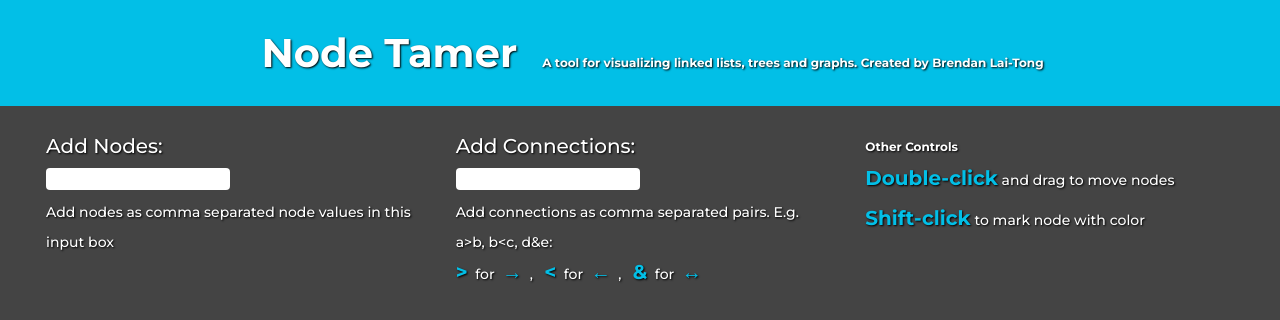
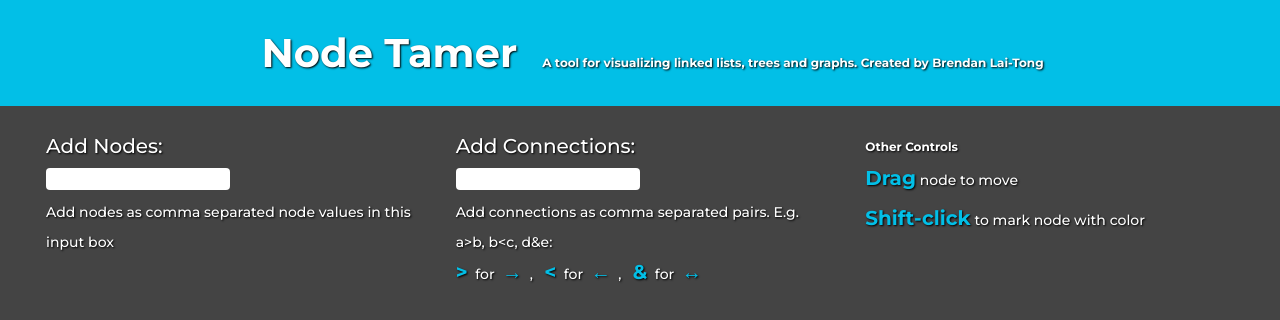
Before and after one commit to kai-blt/nodetamer, a React (Create React App) app: page / in a window 1280 px wide. Shown: the top 320 px of the page. Built offline with nearby package versions, Linux system fonts and the light colour scheme.

Commit message:
changed drag copy

```diff
--- a/src/App.js
+++ b/src/App.js
@@ -184,7 +184,7 @@ function App() {
           </div>
           <div>
             <h2>Other Controls</h2>
-            <p><Symbol>Double-click</Symbol> and drag to move nodes</p>
+            <p><Symbol>Drag</Symbol> node to move</p>
             <p><Symbol>Shift-click</Symbol> to mark node with color</p>
           </div>
         </InputBox>
```
Also changed, not shown: 1 other file (tests, documents, lock files or other folders).
